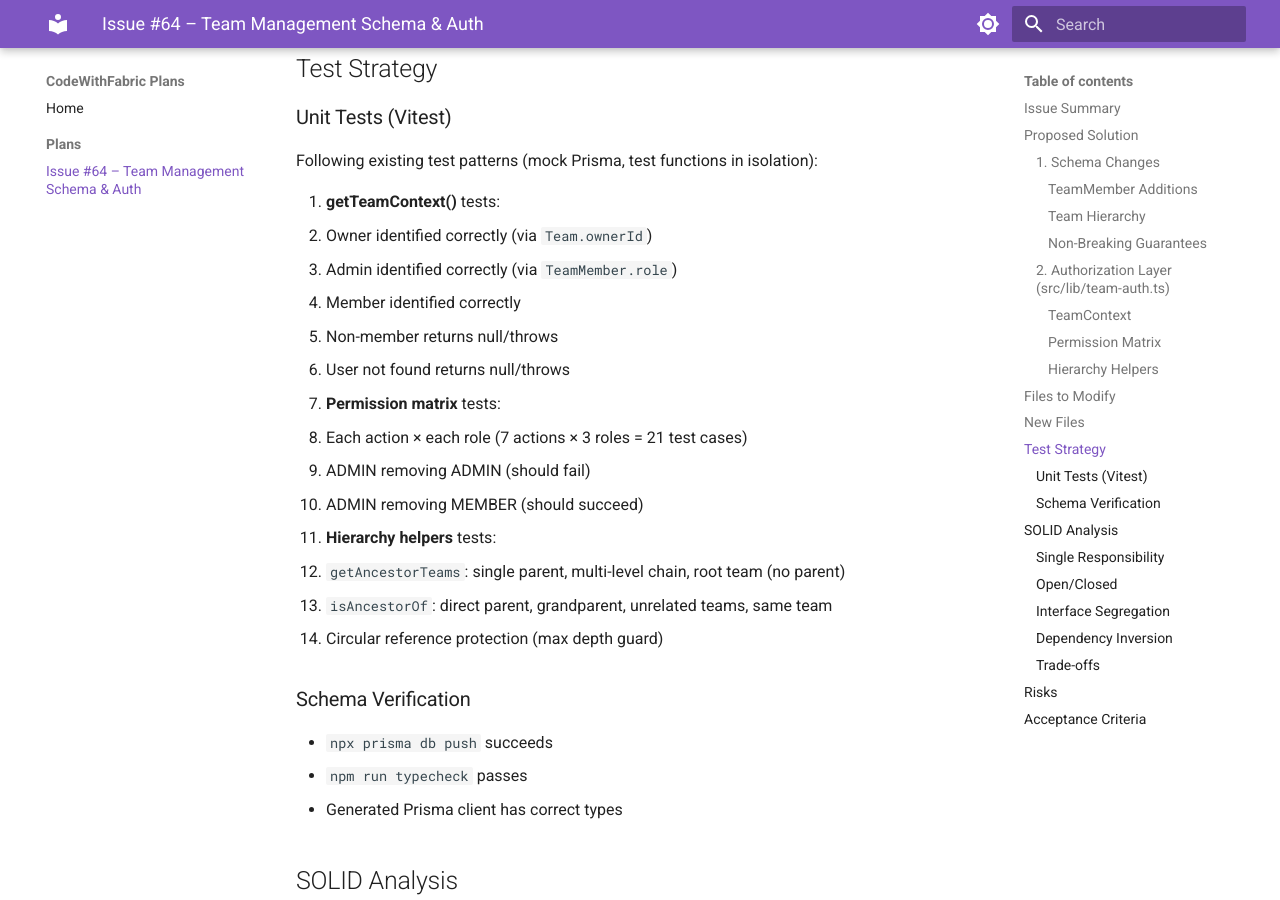
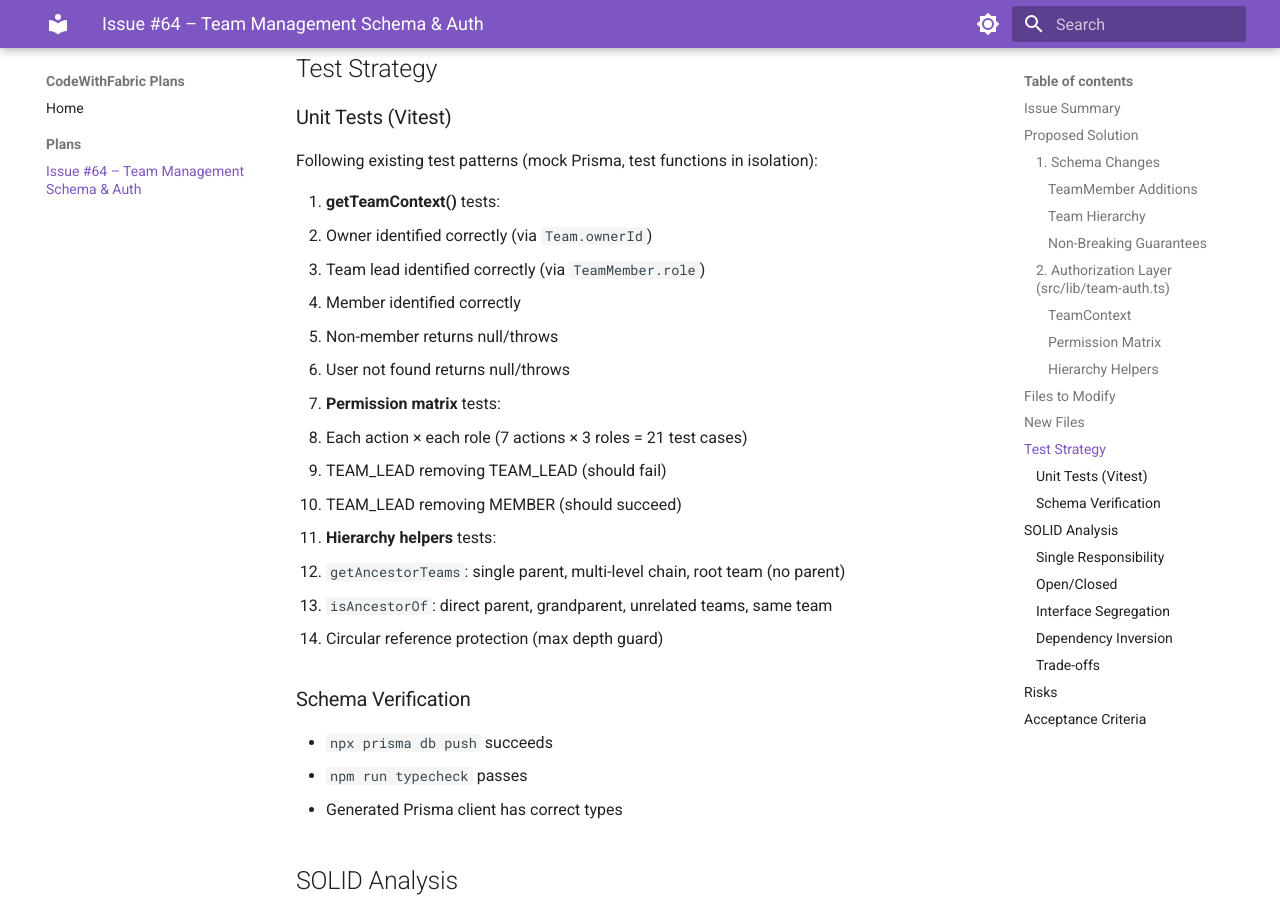
Before and after one commit to farpointhq/codewithfabric-plans, an MkDocs documentation site: the page built from docs/plans/issue-64-plan.md, in a window 1280 px wide and 900 px high, scrolled down 4051 px. Built offline with MkDocs 1.6.1 and Material for MkDocs 9.7.7, drawn with Linux system fonts in a browser that asks for light colours; some of the changed text lies outside the part shown.

Commit message:
docs: Rename ADMIN to TEAM_LEAD in issue #64 plan

````diff
--- a/docs/plans/issue-64-architecture.html
+++ b/docs/plans/issue-64-architecture.html
@@ -77,7 +77,7 @@
     <tr>
       <th>ACTION</th>
       <th>OWNER</th>
-      <th>ADMIN</th>
+      <th>TEAM_LEAD</th>
       <th>MEMBER</th>
     </tr>
   </thead>
--- a/docs/plans/issue-64-plan.md
+++ b/docs/plans/issue-64-plan.md
@@ -61,7 +61,7 @@
 #### TeamContext
 
 ```typescript
-type TeamRole = 'OWNER' | 'ADMIN' | 'MEMBER';
+type TeamRole = 'OWNER' | 'TEAM_LEAD' | 'MEMBER';
 
 interface TeamContext {
   user: { id: string; email: string };
@@ -75,8 +75,8 @@
 
 #### Permission Matrix
 
-| Action | OWNER | ADMIN | MEMBER |
-|--------|-------|-------|--------|
+| Action | OWNER | TEAM_LEAD | MEMBER |
+|--------|-------|-----------|--------|
 | View team | Yes | Yes | Yes |
 | Invite member | Yes | Yes | No |
 | Remove member | Yes | Yes* | No |
@@ -85,7 +85,7 @@
 | Buy plan for member | Yes | No | No |
 | Update team settings | Yes | No | No |
 
-*ADMIN can only remove MEMBER-level users
+*TEAM_LEAD can only remove MEMBER-level users
 
 #### Hierarchy Helpers
 
@@ -115,15 +115,15 @@
 
 1. **getTeamContext()** tests:
    - Owner identified correctly (via `Team.ownerId`)
-   - Admin identified correctly (via `TeamMember.role`)
+   - Team lead identified correctly (via `TeamMember.role`)
    - Member identified correctly
    - Non-member returns null/throws
    - User not found returns null/throws
 
 2. **Permission matrix** tests:
    - Each action × each role (7 actions × 3 roles = 21 test cases)
-   - ADMIN removing ADMIN (should fail)
-   - ADMIN removing MEMBER (should succeed)
+   - TEAM_LEAD removing TEAM_LEAD (should fail)
+   - TEAM_LEAD removing MEMBER (should succeed)
 
 3. **Hierarchy helpers** tests:
    - `getAncestorTeams`: single parent, multi-level chain, root team (no parent)
````
Also changed, not shown: docs/plans/issue-64-architecture.png.
